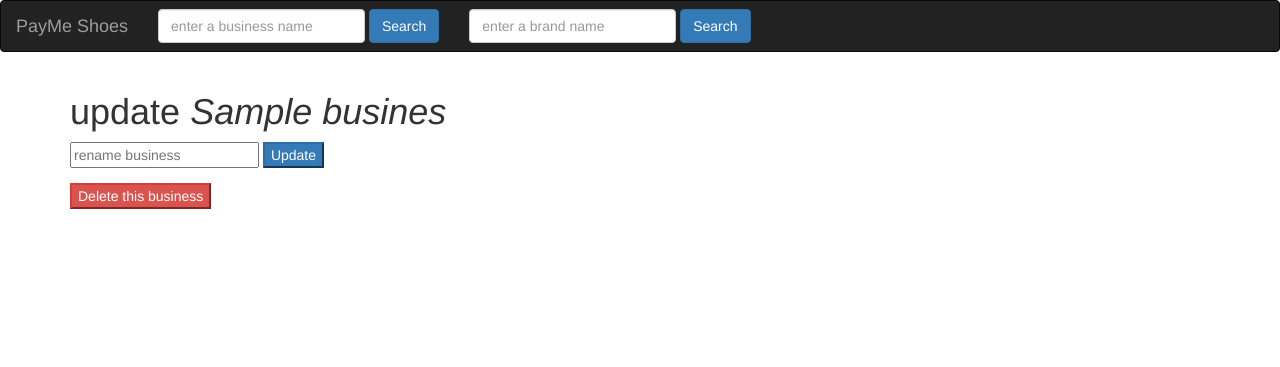
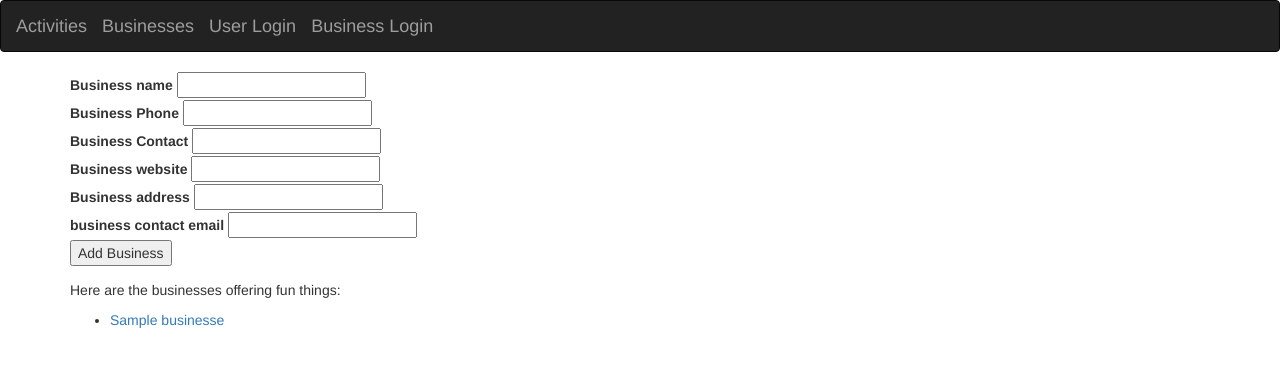
Before and after one commit to chris-swan/walk_ins_welcome, a PHP site: template views/businesshome.html.twig in a window 1280 px wide. Shown: the top 367 px of the page. Run offline with PHP 8.4, Linux system fonts and the light colour scheme; the template is opened without the code that fills it: most values are stand-ins (such as "Sample title", 1, 10 or a date in 2020); some libraries are stand-ins or nearby versions.

Commit message:
add twig files and paths

```diff
--- a/views/businesshome.html.twig
+++ b/views/businesshome.html.twig
@@ -15,42 +15,52 @@
                     <span class="icon-bar"></span>
                     <span class="icon-bar"></span>
                 </button>
-                <a class="navbar-brand" href='/'>PayMe Shoes</a>
+                <a class="navbar-brand" href='/'>Activities</a>
+                <a class="navbar-brand" href='/businesses'>Businesses</a>
+                <a class="navbar-brand" href='/userhome'>User Login</a>
+                <a class="navbar-brand" href='/businesshome'>Business Login</a>
             </div>
                 <div class="collapse navbar-collapse" id="bs-example-navbar-collapse-1">
-                <div>
-                    <form action='/business_results' class="navbar-form navbar-left">
-                    <div class='form-group'>
-                        <input id='name' name='name' class='form-control' type='text' placeholder="enter a business name">
-                        <button type="submit" class="btn btn-primary">Search</button>
-                    </div>
-                    </form>
-                </div>
-                <div>
-                    <form action='/brand_results' class="navbar-form navbar-left">
-                <div class='form-group'>
-                    <input id='name' name='name' class='form-control' type='text' placeholder="enter a brand name ">
-                    <button type="submit" class="btn btn-primary">Search</button>
-                </div>
-                    </form>
-                </div>
             </div>
         </div>
         </nav>
         <div class="container">
 
-            <h1>update <em>{{ business.getName }}</em></h1>
-            <form action="/businesses/{{ business.getId }}" method="post">
-            <input name="_method" type="hidden" value="patch">
+            <form action='/businesshome' method='post'>
+                <label for='business_name'>Business name</label>
+                <input id='business_name' name='business_name' type='text'>
+                    <br>
+                <label for='business_phone'>Business Phone</label>
+                <input id='business_phone' name='business_phone' type='text'>
+                    <br>
+                <label for='business_contact'>Business Contact</label>
+                <input id='business_contact' name='business_contact' type='text'>
+                    <br>
+                <label for='business_website'>Business website</label>
+                <input id='business_website' name='business_website' type='text'>
+                    <br>
+                <label for='business_address'>Business address</label>
+                <input id='business_address' name='business_address' type='text'>
+                    <br>
+                <label for='business_contact_email'>business contact email</label>
+                <input id='business_contact_email' name='business_contact_email' type='text'>
+                    <br>
+                <button type='submit'>Add Business</button>
+            </form>
 
-            <div class='form-group'>
-                <input id="name" name="name" type="text" placeholder="rename business">
-                <button type="submit" class="btn-primary">Update</button>
-            </div>
-            <form action='/delete_business' method='post'>
-                <button type='submit' class = "btn-danger">Delete this business</button>
-            </form>
-            </form>
-        <div>
+            {% if businesses is not empty %}
+                <p> Here are the businesses offering fun things: </p>
+                <ul>
+                    {% for business in businesses %}
+                        <li><a href="/business/{{ business.getId }}">{{ business.getBusinessName }}</a></li>
+                    {% endfor %}
+                </ul>
+            {% else %}
+                <p>There are no businesses currently offering today</p>
+            {% endif %}
+
+
+
+        </div>
     </body>
 </html>
--- a/views/index.html.twig
+++ b/views/index.html.twig
@@ -18,7 +18,7 @@
             <a class="navbar-brand" href='/'>Activities</a>
             <a class="navbar-brand" href='/businesses'>Businesses</a>
             <a class="navbar-brand" href='/userhome'>User Login</a>
-            <a class="navbar-brand" href='/businesses'>Business Login</a>
+            <a class="navbar-brand" href='/businesshome'>Business Login</a>
         </div>
             <div class="collapse navbar-collapse" id="bs-example-navbar-collapse-1">
         </div>
```
Also changed, not shown: app/app.php (+19 -11 lines), views/business.html.twig (+20 -0 lines), views/businesses.html.twig (+3 -22 lines), views/updatebusiness.html.twig (added, +20 -0 lines), views/updateuser.html.twig (added, +16 -0 lines), views/userhome.html.twig (+4 -7 lines).
